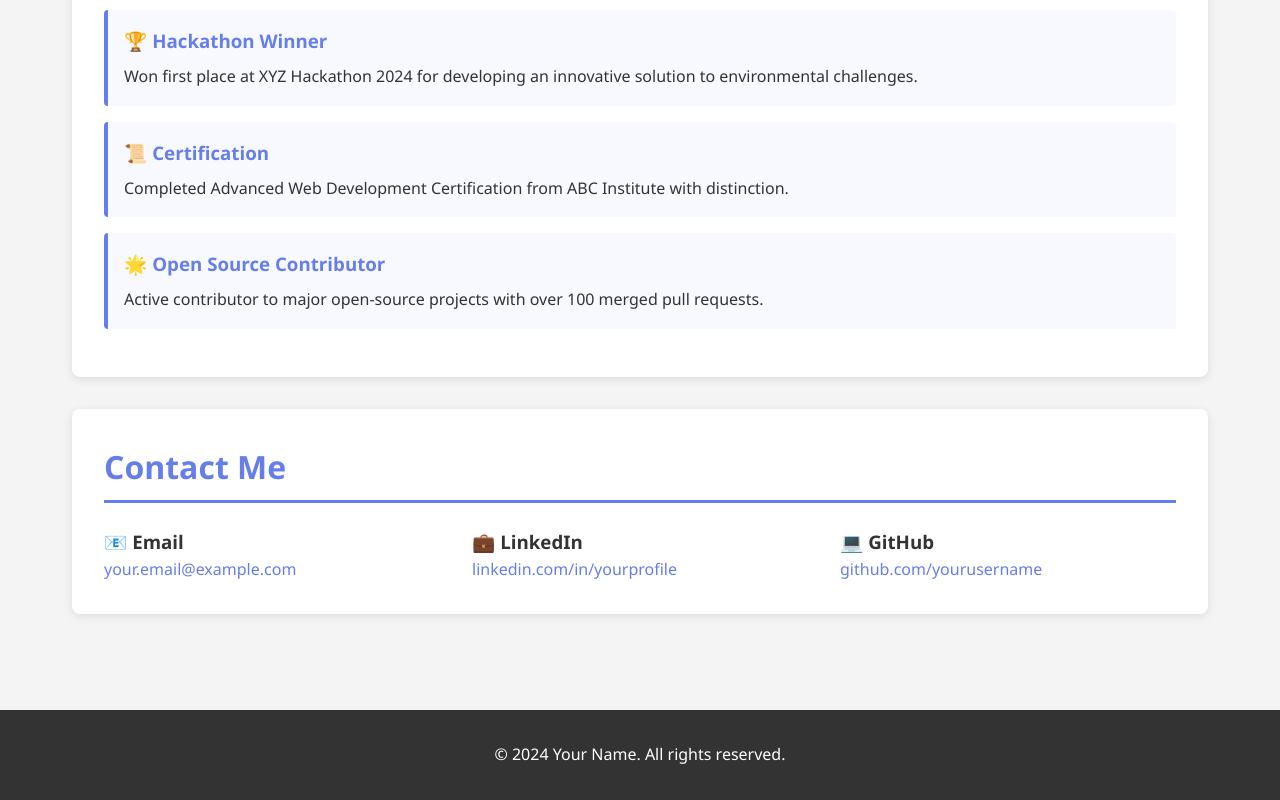
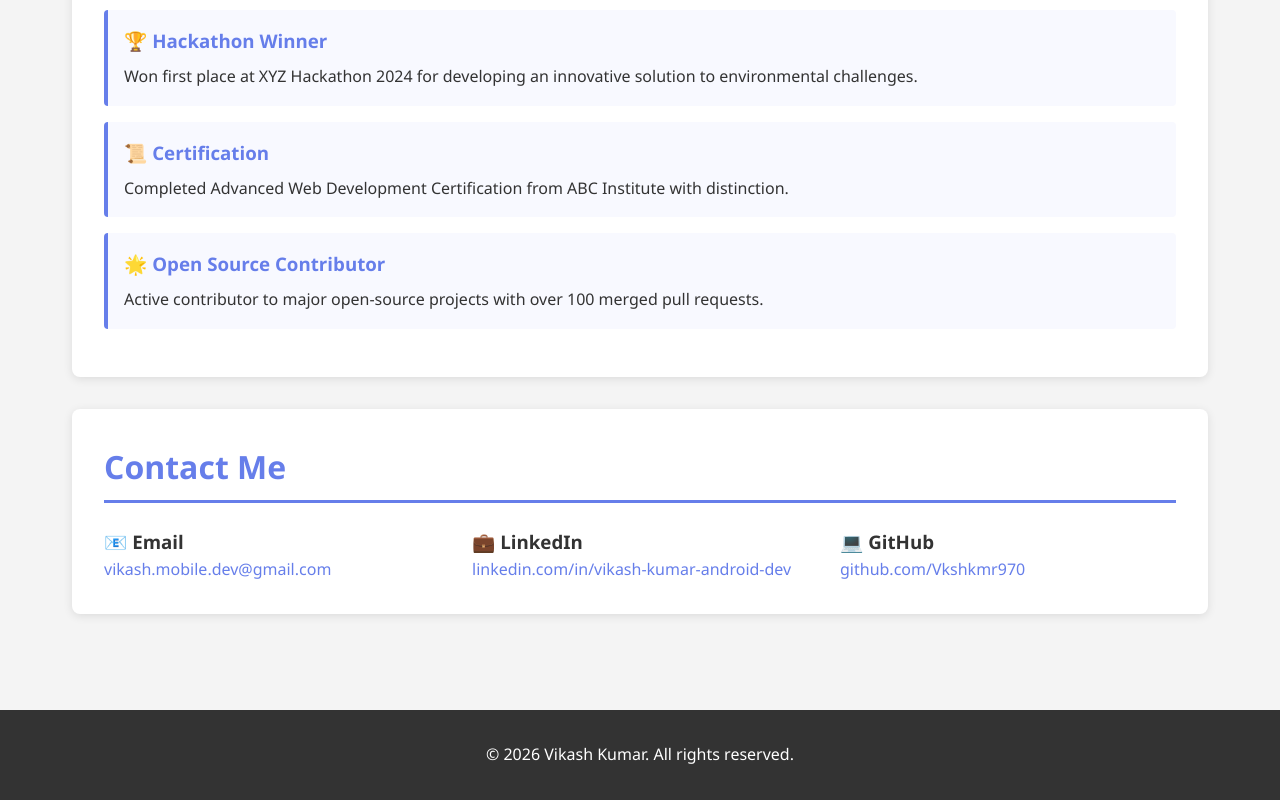
Before and after one commit to Vkshkmr970/vkshkmr970.github.io, a plain HTML site: page index.html in a window 1280 px wide. Shown: the part 1538-2338 px from the top of the page. Drawn offline with Linux system fonts and the light colour scheme.

Commit message:
content_changes.html

```diff
--- a/index.html
+++ b/index.html
@@ -330,22 +330,22 @@
             <div class="contact-info">
                 <div class="contact-item">
                     <h3>📧 Email</h3>
-                    <p><a href="mailto:your.email@example.com">your.email@example.com</a></p>
+                    <p><a href="mailto:vikash.mobile.dev@gmail.com">vikash.mobile.dev@gmail.com</a></p>
                 </div>
                 <div class="contact-item">
                     <h3>💼 LinkedIn</h3>
-                    <p><a href="https://linkedin.com/in/yourprofile" target="_blank">linkedin.com/in/yourprofile</a></p>
+                    <p><a href="https://www.linkedin.com/in/vikash-kumar-android-dev" target="_blank">linkedin.com/in/vikash-kumar-android-dev</a></p>
                 </div>
                 <div class="contact-item">
                     <h3>💻 GitHub</h3>
-                    <p><a href="https://github.com/yourusername" target="_blank">github.com/yourusername</a></p>
+                    <p><a href="https://github.com/Vkshkmr970/" target="_blank">github.com/Vkshkmr970</a></p>
                 </div>
             </div>
         </section>
     </div>
 
     <footer>
-        <p>&copy; 2024 Your Name. All rights reserved.</p>
+        <p>&copy; 2026 Vikash Kumar. All rights reserved.</p>
     </footer>
 </body>
 </html>
```
